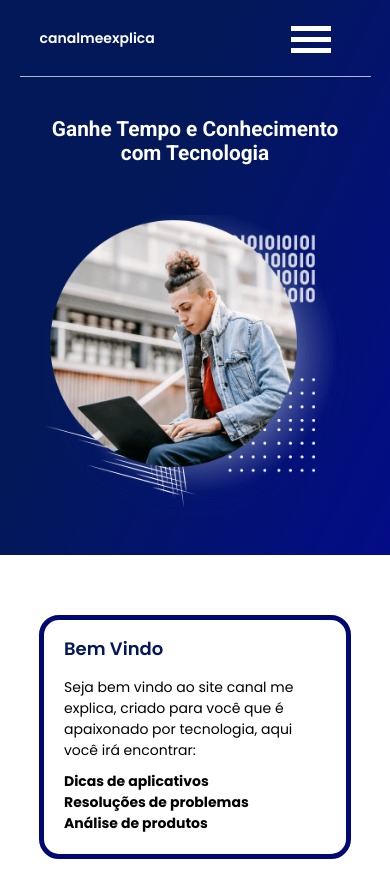
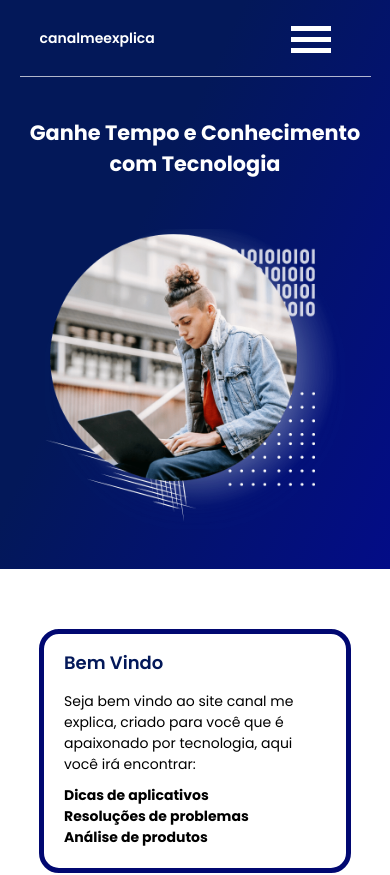
Before and after one commit to thiagobenevide/canalmeexplica, a plain HTML site: page index.html in a window 390 px wide. Shown: the top 875 px of the page. Drawn offline with Linux system fonts and the light colour scheme.

Commit message:
Alteração no título inicial para celulares

```diff
--- a/page-index/style-index.css
+++ b/page-index/style-index.css
@@ -502,6 +502,8 @@ main{
         text-align: center;
         margin: 0;
         font-size: 2.08rem;
+        font-family: 'Poppins', sans-serif;
+        font-weight: 700;
     }
 
     .image-presentation {
```
